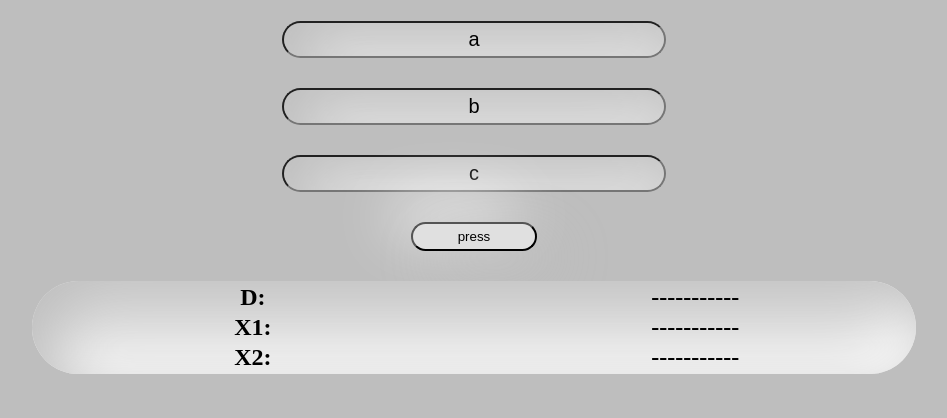
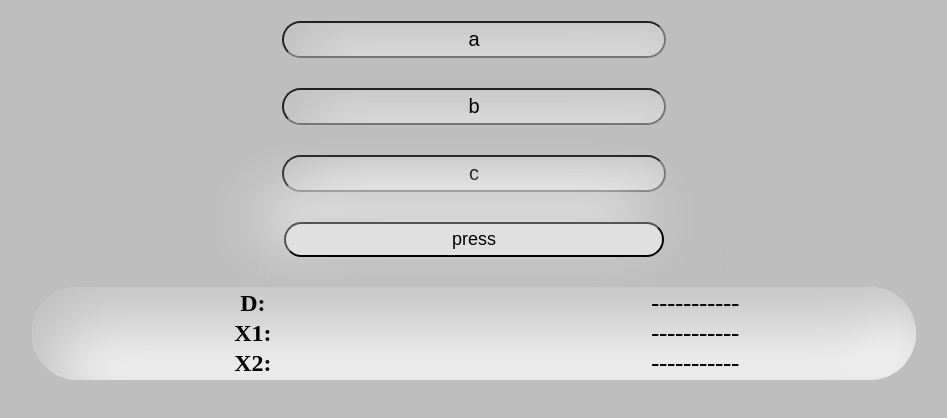
Before and after one commit to bondarin87/ur, a plain HTML site: page index.html in a window 1280 px wide. Shown: the part 94-512 px from the top of the page, without its empty margins (166-1113 px from the left). Drawn offline with Linux system fonts and the light colour scheme.

Commit message:
Actualizar style.css

```diff
--- a/css/style.css
+++ b/css/style.css
@@ -21,7 +21,8 @@ box-shadow: inset 20px 20px 60px #bebebe,
             inset -20px -20px 60px #ffffff;
 }
 button {
-    width: 10%;
+    width: 30%;
+   font-size:18px;
     border-radius: 50px;
 background: #e0e0e0;
 box-shadow:  20px 20px 60px #bebebe,
```
